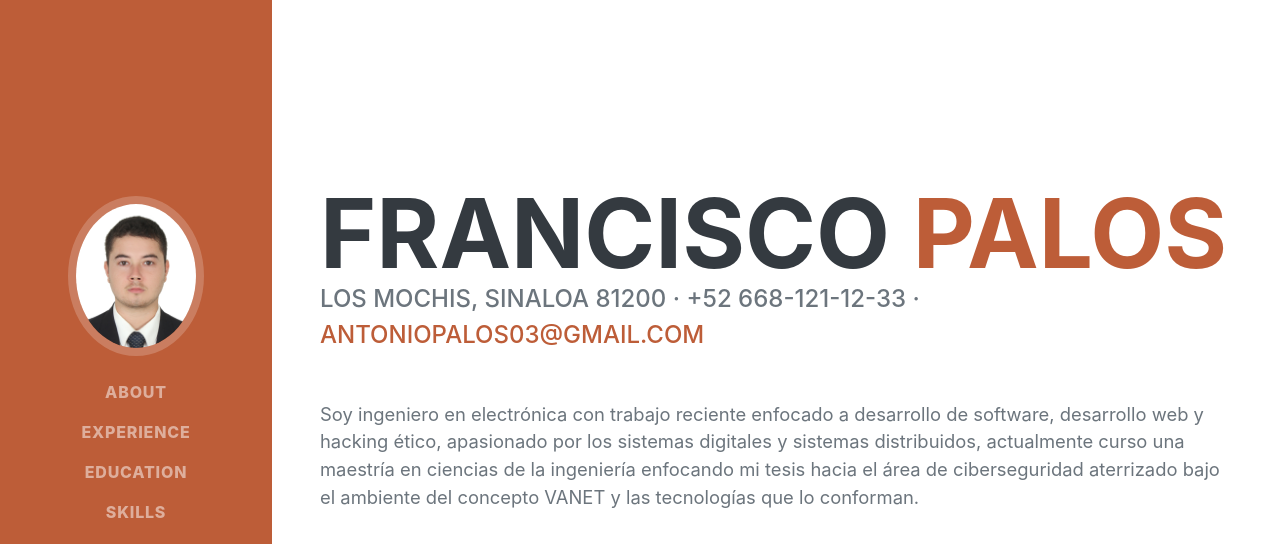
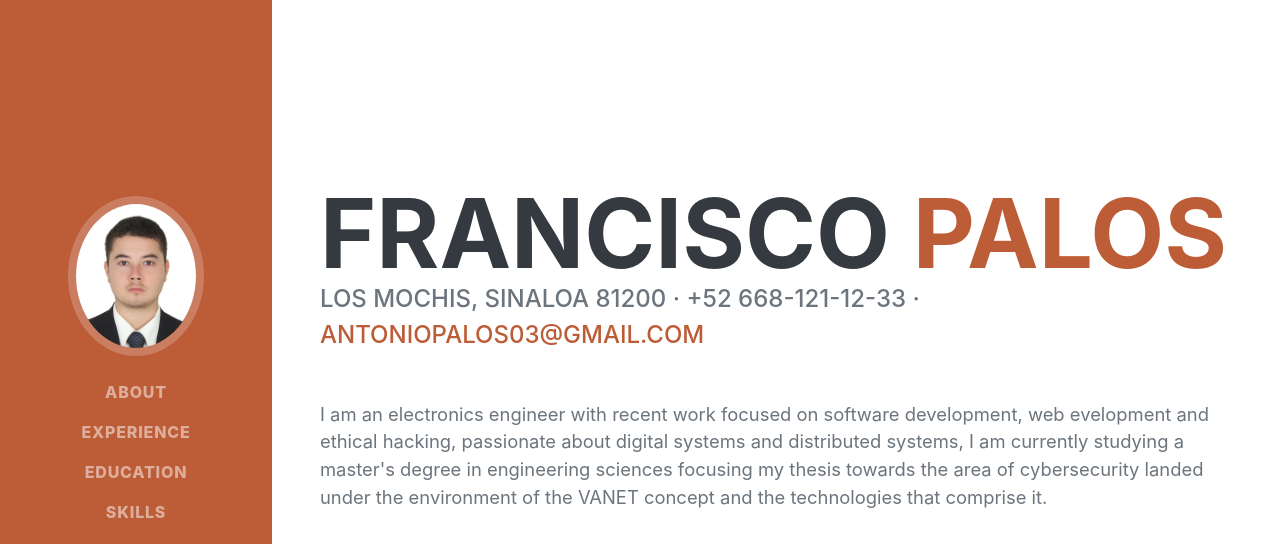
Before and after one commit to fapa03/profile, a plain HTML site: page index.html in a window 1280 px wide. Shown: the top 544 px of the page. Drawn offline with nearby package versions, Linux system fonts and the light colour scheme; a web font is replaced by a local one.

Commit message:
index.html
se le puso en ingles el intro

```diff
--- a/index.html
+++ b/index.html
@@ -39,10 +39,10 @@
                 <div class="resume-section-content">
                     <h1 class="mb-0">Francisco <span class="text-primary">Palos</span></h1>
                     <div class="subheading mb-5">Los Mochis, Sinaloa 81200 · +52 668-121-12-33 · <a href="mailto:antoniopalos03@gmail.com">antoniopalos03@gmail.com</a></div>
-                    <p class="lead mb-5">Soy ingeniero en electrónica con trabajo reciente enfocado a desarrollo de software,
-                        desarrollo web y hacking ético, apasionado por los sistemas digitales y sistemas distribuidos,
-                        actualmente curso una maestría en ciencias de la ingeniería enfocando mi tesis hacia el área de
-                        ciberseguridad aterrizado bajo el ambiente del concepto VANET y las tecnologías que lo conforman.
+                    <p class="lead mb-5">I am an electronics engineer with recent work focused on software development,
+                        web  evelopment and ethical hacking, passionate about digital systems and distributed systems,
+                        I am currently studying a master's degree in engineering sciences focusing my thesis towards the area of cybersecurity
+                        landed under the environment of the VANET concept and the technologies that comprise it.
 
                         </p>
                     <div class="social-icons">
```
